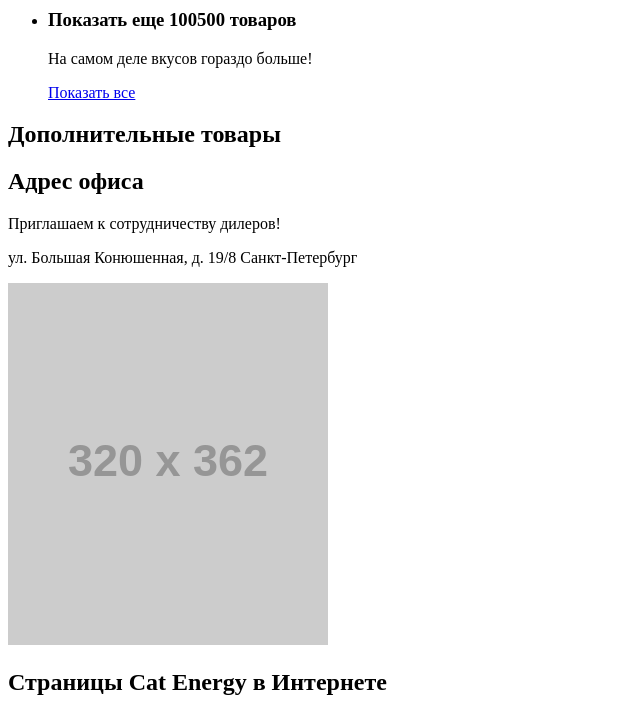
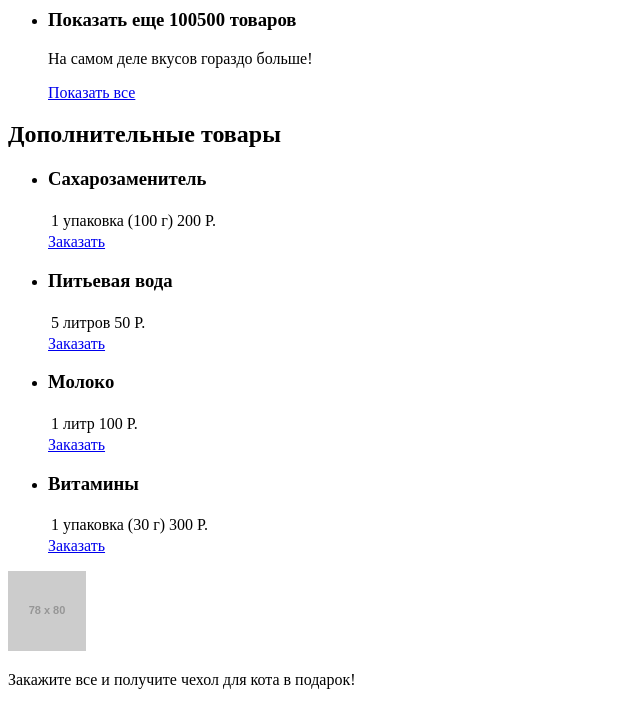
Before and after one commit to DariaKonik/335317-cat-energy-21, a website: page source/catalog.html in a window 1280 px wide. Shown: the part 1956-2662 px from the top of the page, without its empty margins (0-640 px from the left). Drawn offline with Linux system fonts and the light colour scheme; placeholder pictures from the web are drawn by us.

Commit message:
catalog-page-html

```diff
--- a/source/catalog.html
+++ b/source/catalog.html
@@ -202,11 +202,54 @@
           </li>
         </ul>
       </section>
-      <section class="catalog-content__extra-catalog">
+      <section class="catalog-content__extra-catalog extra-catalog">
         <h2 class="catalog-content__section-title section-title">Дополнительные товары</h2>
-        <ul>
-
+        <ul class="extra-catalog__list">
+          <li class="extra-catalog__item product">
+            <h3 class="product__title">Сахарозаменитель</h3>
+            <table class="product__features">
+              <tr>
+                <td>1 упаковка (100 г)</td>
+                <td>200 Р.</td>
+              </tr>
+            </table>
+            <a class="product__link" href="blank.html" aria-label="Заказать упаковку сахарозаменителя 100 грамм">Заказать</a>
+          </li>
+          <li class="extra-catalog__item">
+            <h3 class="product__title">Питьевая вода</h3>
+            <table class="product__features">
+              <tr>
+                <td>5 литров</td>
+                <td>50 Р.</td>
+              </tr>
+            </table>
+            <a class="product__link" href="blank.html" aria-label="Заказать питьевую воду 5 литров">Заказать</a>
+          </li>
+          <li class="extra-catalog__item">
+            <h3 class="product__title">Молоко</h3>
+            <table class="product__features">
+              <tr>
+                <td>1 литр</td>
+                <td>100 Р.</td>
+              </tr>
+            </table>
+            <a class="product__link" href="blank.html" aria-label="Заказать молоко 1 литр">Заказать</a>
+          </li>
+          <li class="extra-catalog__item">
+            <h3 class="product__title">Витамины</h3>
+            <table class="product__features">
+              <tr>
+                <td>1 упаковка (30 г)</td>
+                <td>300 Р.</td>
+              </tr>
+            </table>
+            <a class="product__link" href="blank.html" aria-label="Заказать упаковку витамин 30 грамм">Заказать</a>
+          </li>
         </ul>
+      </section>
+      <section class="catalog-content__promo promo-gift">
+        <img class="promo-gift__image" src="https://via.placeholder.com/78x80" width="78" height="80" alt="иконка-изображение подарка" aria-hidden="true">
+        <p class="promo-gift__text">Закажите все и получите чехол для кота в подарок!</p>
       </section>
     </main>
     <footer class="page__footer page-footer">
@@ -214,7 +257,7 @@
       <h2 class="visually-hidden">Адрес офиса</h2>
         <div class="page-footer__contacts contacts">
           <p class="contacts__title">Приглашаем к сотрудничеству дилеров!</p>
-          <p class="contacts__text  ">ул. Большая Конюшенная, д. 19/8 Санкт-Петербург</p>
+          <p class="contacts__text">ул. Большая Конюшенная, д. 19/8 Санкт-Петербург</p>
         </div>
         <img class="page-footer__map" src="https://via.placeholder.com/320x362" width="320" height="362" alt="Офис компании Cat Energy на ул. Большая Конюшенная, д. 19/8 Санкт-Петербург">
       </section>
```
